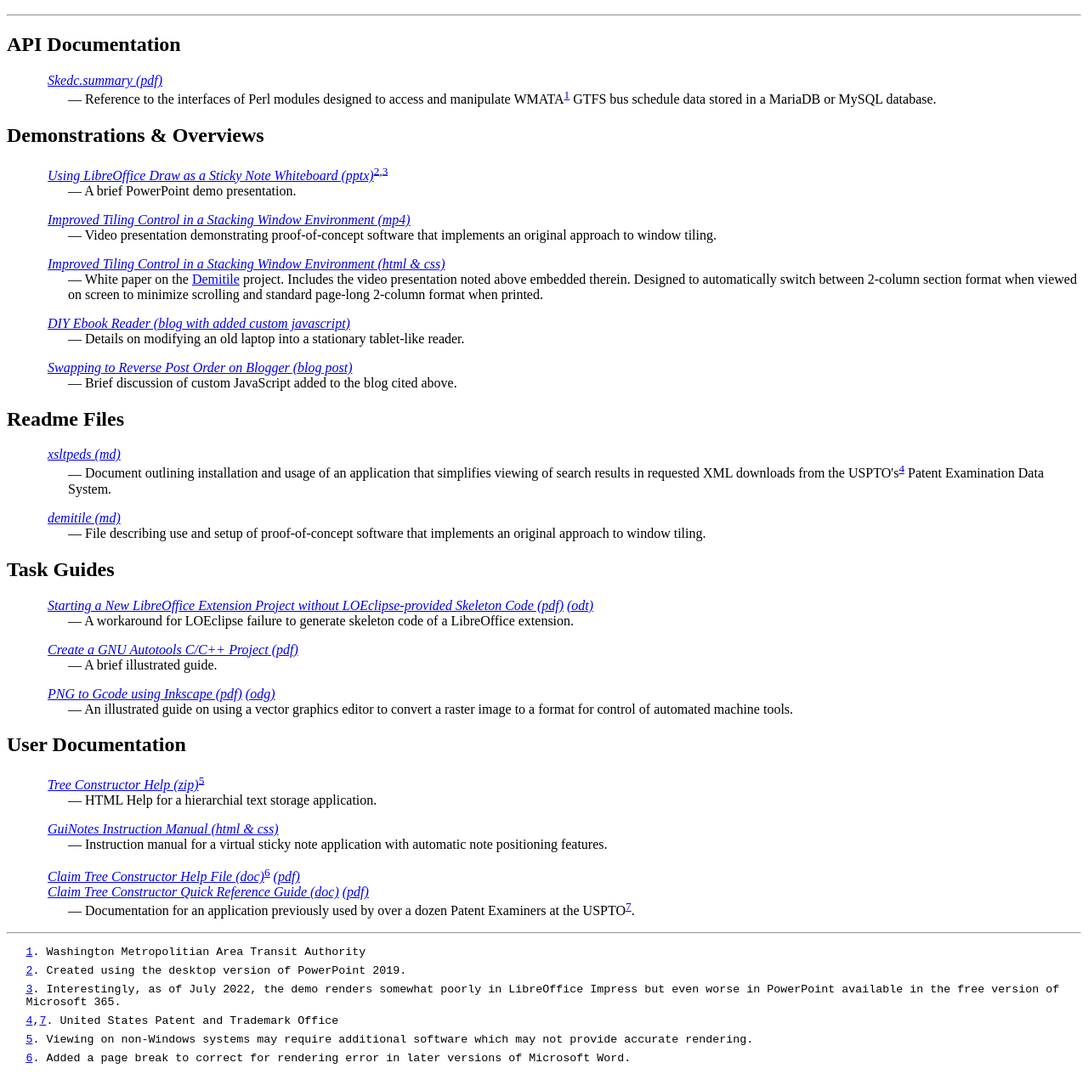
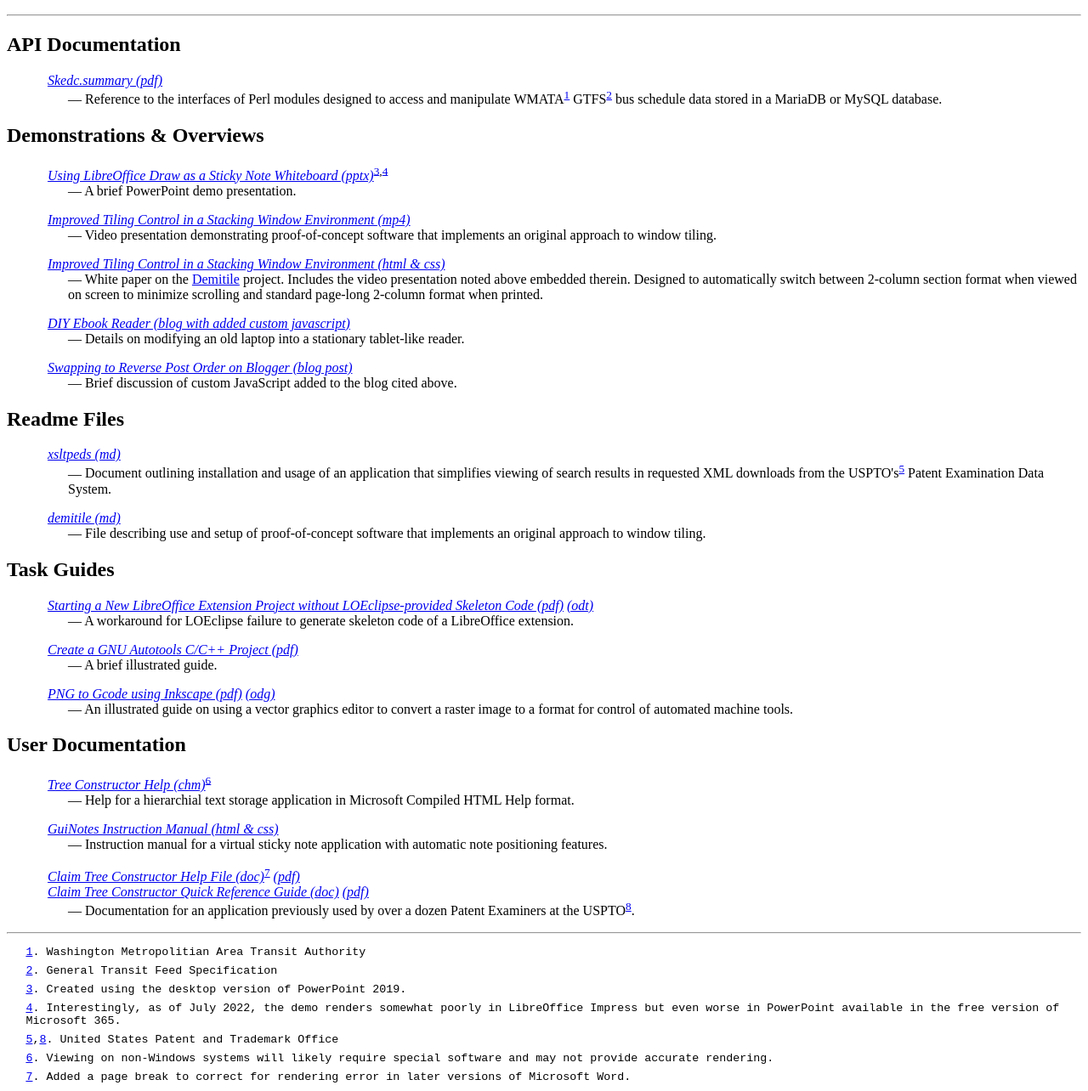
Before and after one commit to dfyockey/dfyockey.github.io, a plain HTML site: page techwriting.html in a window 1280 px wide. Shown: the part 96-1380 px from the top of the page at 85% size. Drawn offline with Linux system fonts and the light colour scheme.

Commit message:
Add footnote and fix Tree Constructor help file

```diff
--- a/techwriting.html
+++ b/techwriting.html
@@ -29,7 +29,7 @@
                     <a href="https://github.com/dfyockey/dfyockey.github.io/raw/main/documentation/Skedc.summary.pdf" target='_blank'>Skedc.summary (pdf)</a>
                 </cite></dt>
 				<dd>
-                    Reference to the interfaces of Perl modules designed to access and manipulate WMATA<sup><a href='#footnote_1' id='back_1'>1</a></sup> GTFS bus schedule data stored in a MariaDB or MySQL database.
+                    Reference to the interfaces of Perl modules designed to access and manipulate WMATA<sup><a href='#footnote_1' id='back_1'>1</a></sup> GTFS<sup><a href='#footnote_2' id='back_2'>2</a></sup> bus schedule data stored in a MariaDB or MySQL database.
                 </dd>
 			</dl>
 
@@ -41,7 +41,7 @@
 
 			<dl>
 				<dt><cite>
-					<a href="https://github.com/dfyockey/dfyockey.github.io/raw/main/demo/Using_LibreOffice_Draw_as_a_Sticky_Note_Whiteboard.pptx" target='_blank'>Using LibreOffice Draw as a Sticky Note Whiteboard (pptx)</a><sup><a href='#footnote_2' id='back_2'>2</a>,<a href='#footnote_3' id='back_3'>3</a></sup>
+					<a href="https://github.com/dfyockey/dfyockey.github.io/raw/main/demo/Using_LibreOffice_Draw_as_a_Sticky_Note_Whiteboard.pptx" target='_blank'>Using LibreOffice Draw as a Sticky Note Whiteboard (pptx)</a><sup><a href='#footnote_3' id='back_3'>3</a>,<a href='#footnote_4' id='back_4'>4</a></sup>
 				</cite></dt>
 				<dd>
 					A brief PowerPoint demo presentation.
@@ -96,7 +96,7 @@
 					<a href="https://github.com/dfyockey/xsltpeds/blob/df4d2403997929c842ce70a3479a8a061a2396ec/README.md" target='_blank'>xsltpeds (md)</a>
 				</cite></dt>
 				<dd>
-					Document outlining installation and usage of an application that simplifies viewing of search results in requested XML downloads from the USPTO's<sup><a href='#footnote_4' id='back_4'>4</a></sup> Patent Examination Data System.
+					Document outlining installation and usage of an application that simplifies viewing of search results in requested XML downloads from the USPTO's<sup><a href='#footnote_5,8' id='back_5'>5</a></sup> Patent Examination Data System.
 				</dd>
 			</dl>
 
@@ -150,10 +150,10 @@
 
 			<dl>
 				<dt><cite>
-                    <a href="https://github.com/dfyockey/dfyockey.github.io/raw/main/documentation/TreeConstructorHTMLHelp.zip">Tree Constructor Help (zip)</a></a><sup><a href='#footnote_5' id='back_5'>5</a></sup>
+                    <a href="https://github.com/dfyockey/dfyockey.github.io/raw/main/documentation/TreeConstructor.chm">Tree Constructor Help (chm)</a></a><sup><a href='#footnote_6' id='back_6'>6</a></sup>
                 </cite></dt>
 				<dd>
-                    HTML Help for a hierarchial text storage application.
+                    Help for a hierarchial text storage application in Microsoft Compiled HTML Help format.
                 </dd>
 			</dl>
 
@@ -168,7 +168,7 @@
 
 			<dl>
 				<dt><cite>
-					<a href="https://github.com/dfyockey/dfyockey.github.io/raw/main/documentation/CTC/Claim_Tree_Constructor.doc">Claim Tree Constructor Help File (doc)</a><sup><a href='#footnote_6' id='back_6'>6</a></sup>
+					<a href="https://github.com/dfyockey/dfyockey.github.io/raw/main/documentation/CTC/Claim_Tree_Constructor.doc">Claim Tree Constructor Help File (doc)</a><sup><a href='#footnote_7' id='back_7'>7</a></sup>
 					<a href="https://github.com/dfyockey/dfyockey.github.io/raw/main/documentation/CTC/Claim_Tree_Constructor.pdf">(pdf)</a>
 				</cite></dt><br />
 				<dt><cite>
@@ -176,7 +176,7 @@
 					<a href="https://github.com/dfyockey/dfyockey.github.io/raw/main/documentation/CTC/CTC_Quick_Reference_Guide.pdf">(pdf)</a>
 				</cite></dt>
 				<dd>
-                    Documentation for an application previously used by over a dozen Patent Examiners at the USPTO<sup><a href='#footnote_3' id='back_7'>7</a></sup>.
+                    Documentation for an application previously used by over a dozen Patent Examiners at the USPTO<sup><a href='#footnote_5,8' id='back_8'>8</a></sup>.
                 </dd>
 		</div>
 
@@ -186,11 +186,12 @@
 			<small>
 				<ol id='footnotes'>
 					<li id='footnote_1'><a href='#back_1'>1</a>. Washington Metropolitian Area Transit Authority</li>
-					<li id='footnote_2'><a href='#back_2'>2</a>. Created using the desktop version of PowerPoint 2019.</li>
-					<li id='footnote_3'><a href='#back_3'>3</a>. Interestingly, as of July 2022, the demo renders somewhat poorly in LibreOffice Impress but even worse in PowerPoint available in the free version of Microsoft 365.<li>
-					<li id='footnote_4'><a href='#back_4'>4</a>,<a href='#back_7'>7</a>. United States Patent and Trademark Office</li>
-					<li id='footnote_5'><a href='#back_5'>5</a>. Viewing on non-Windows systems may require additional software which may not provide accurate rendering.
-					<li id='footnote_6'><a href='#back_6'>6</a>. Added a page break to correct for rendering error in later versions of Microsoft Word.</li>
+                    <li id='footnote_2'><a href='#back_2'>2</a>. General Transit Feed Specification</li>
+					<li id='footnote_3'><a href='#back_3'>3</a>. Created using the desktop version of PowerPoint 2019.</li>
+					<li id='footnote_4'><a href='#back_4'>4</a>. Interestingly, as of July 2022, the demo renders somewhat poorly in LibreOffice Impress but even worse in PowerPoint available in the free version of Microsoft 365.<li>
+					<li id='footnote_5,8'><a href='#back_5'>5</a>,<a href='#back_8'>8</a>. United States Patent and Trademark Office</li>
+					<li id='footnote_6'><a href='#back_6'>6</a>. Viewing on non-Windows systems will likely require special software and may not provide accurate rendering.
+					<li id='footnote_7'><a href='#back_7'>7</a>. Added a page break to correct for rendering error in later versions of Microsoft Word.</li>
 				</ol>
 			</small>
 		</footer>
```
Also changed, not shown: 2 other files.
